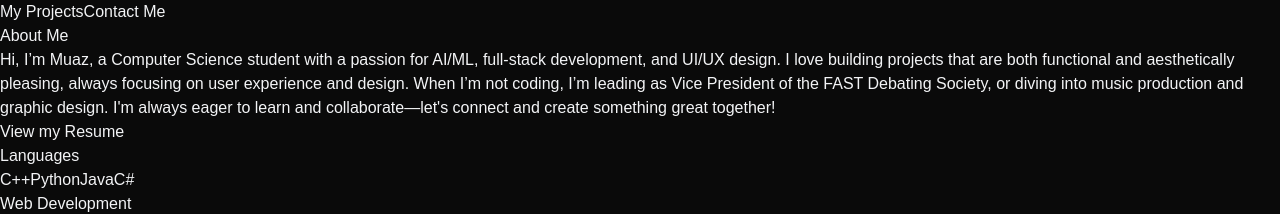
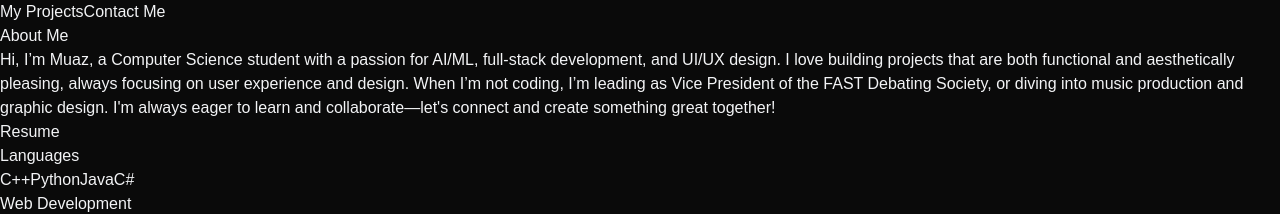
Before and after one commit to molarmuaz/portfolio, a React (Vite) app: page / in a window 1280 px wide. Shown: the part 1400-1614 px from the top of the page. Built offline with nearby package versions, Linux system fonts and the light colour scheme.

Commit message:
email.js linkage error fixed

```diff
--- a/src/components/sections/About.jsx
+++ b/src/components/sections/About.jsx
@@ -37,7 +37,7 @@ export const About = () => {
                         </p>
                         <div className = "flex justify-center space-x-4">
                             <a href = "https://molarmuaz.github.io/portfolio/ResumeMuazAhmed2025.pdf" className = "bg-indigo-600 text-gray-300 py-3 px-6 rounded font-medium transition relative overflow-hidden hover:-translate-y-0.5 hover:shadow-[0_0_15px_rgba(59,130,246,0.4)] ">
-                                View my Resume
+                                Resume
                             </a>
                         </div>
                         <div className="grid grid-cols-1 md:grid-cols-2 gap-6">
--- a/src/components/sections/Contact.jsx
+++ b/src/components/sections/Contact.jsx
@@ -15,7 +15,7 @@ export const Contact = () => {
     const submitted = (e) => {
         e.preventDefault();
         emailjs
-            .sendForm(import.meta.VITE_SERVICE_ID, import.meta.VITE_TEMPLATE_ID, e.target, import.meta.VITE_API_KEY)
+            .sendForm(import.meta.env.VITE_SERVICE_ID, import.meta.env.VITE_TEMPLATE_ID, e.target, import.meta.env.VITE_API_KEY)
             .then((result)=>{
                 alert("Message sent successfully!")
                 setFormData({name: "", email: "", message: ""})
```
